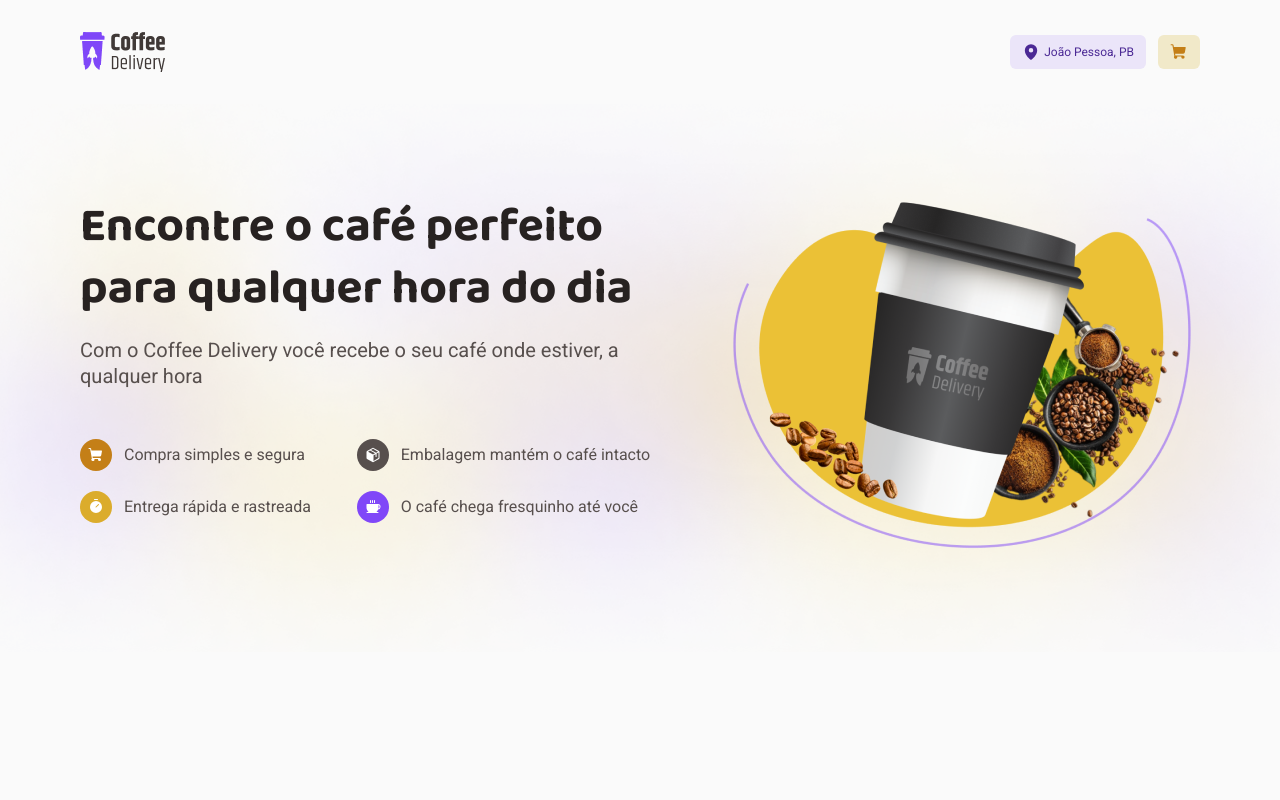
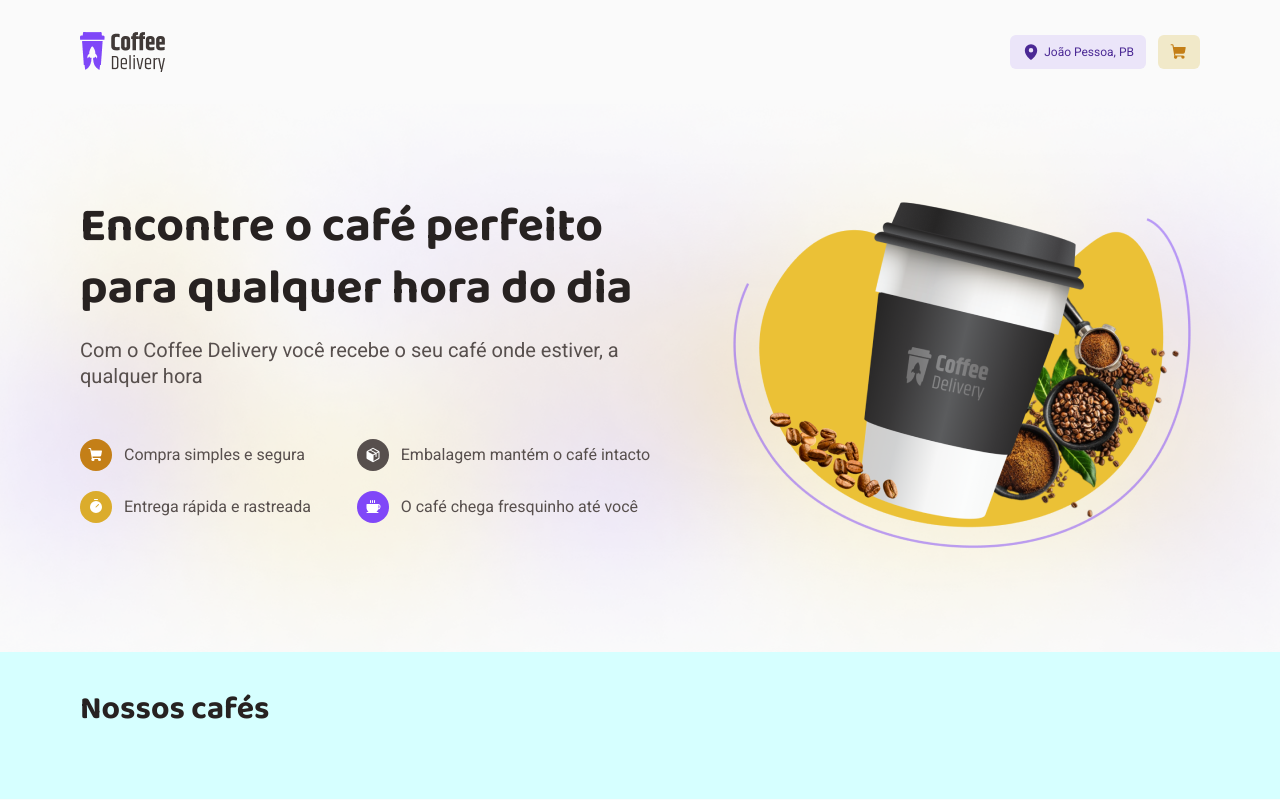
Before and after one commit to carlos3duardo/coffee-delivery, a React (Vite) app: page / in a window 1280 px wide. Built offline with nearby package versions, Linux system fonts and the light colour scheme.

Commit message:
Criando o componente para o cardapio

```diff
--- /dev/null
+++ b/src/components/Cardapio/index.tsx
@@ -0,0 +1,11 @@
+import { CardapioContainer, CardapioContent } from "./styles";
+
+export function Cardapio() {
+  return (
+    <CardapioContainer>
+      <CardapioContent>
+        <h2>Nossos cafés</h2>
+      </CardapioContent>
+    </CardapioContainer>
+  )
+}
--- /dev/null
+++ b/src/components/Cardapio/styles.ts
@@ -0,0 +1,15 @@
+import styled from "styled-components";
+
+export const CardapioContainer = styled.div`
+  background-color: #d6ffff;
+`
+export const CardapioContent = styled.div`
+  width: 100%;
+  max-width: 70rem;
+  margin: 2rem auto 4rem auto;
+
+  h2 {
+    font-size: 2rem;
+    margin: 0;
+  }
+`
--- a/src/pages/Home/index.tsx
+++ b/src/pages/Home/index.tsx
@@ -1,6 +1,7 @@
 import { HomeContainer } from './styles';
 import { Header } from '../../components/Header';
 import { Intro } from '../../components/Intro';
+import { Cardapio } from '../../components/Cardapio';
 
 
 export function Home() {
@@ -8,6 +9,7 @@
     <HomeContainer>
       <Header />
       <Intro />
+      <Cardapio />
     </HomeContainer>
   )
 }
```
